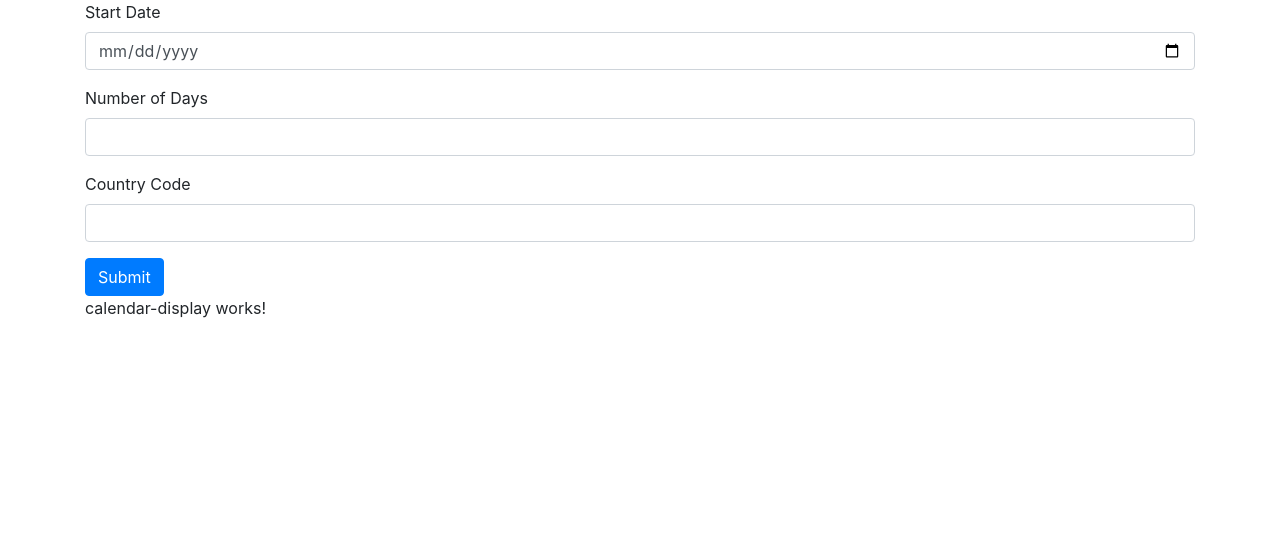
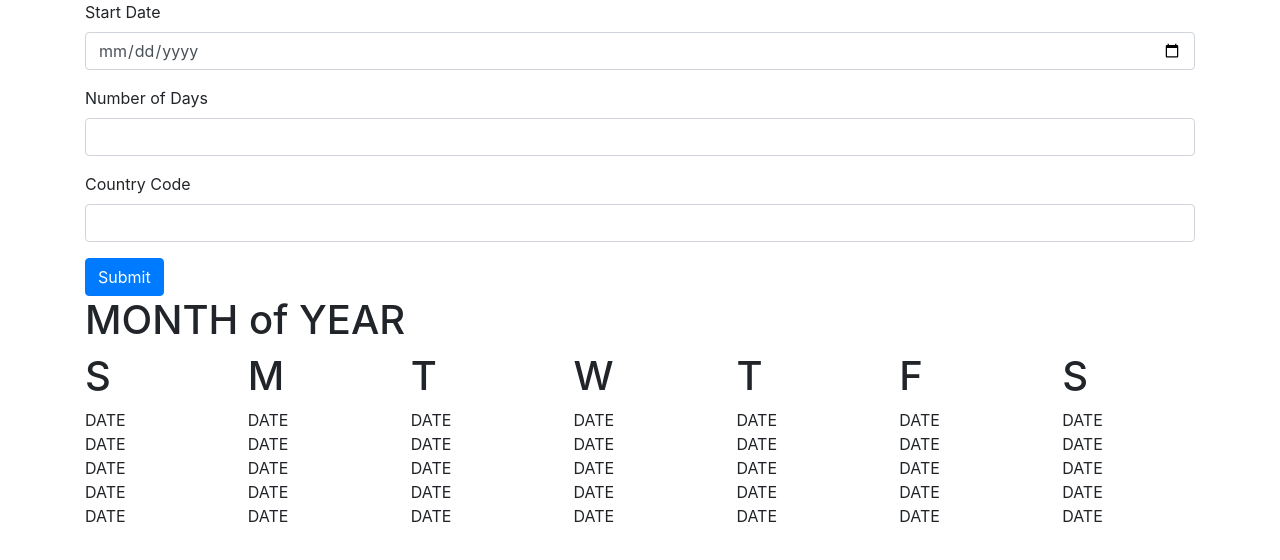
Before and after one commit to chris-witt/ui-coding-challenge, an Angular app: page / in a window 1280 px wide. Shown: the top 560 px of the page. Built offline with nearby package versions, Linux system fonts and the light colour scheme.

Commit message:
added some markup to hold the calendar

```diff
--- a/src/app/calendar-display/calendar-display.component.html
+++ b/src/app/calendar-display/calendar-display.component.html
@@ -1,3 +1,141 @@
-<p>
-  calendar-display works!
-</p>
+<div class="calendar">
+  <h1>MONTH of YEAR</h1>
+  <div class="row header">
+    <div class="col-sm day">
+      <h1>S</h1>
+    </div>
+    <div class="col-sm day">
+      <h1>M</h1>
+    </div>
+    <div class="col-sm day">
+      <h1>T</h1>
+    </div>
+    <div class="col-sm day">
+      <h1>W</h1>
+    </div>
+    <div class="col-sm day">
+      <h1>T</h1>
+    </div>
+    <div class="col-sm day">
+      <h1>F</h1>
+    </div>
+    <div class="col-sm day">
+      <h1>S</h1>
+    </div>
+  </div>
+  <div class="row week">
+    <div class="col-sm day">
+      <span class="date">DATE</span>
+    </div>
+    <div class="col-sm day">
+      <span class="date">DATE</span>
+    </div>
+    <div class="col-sm day">
+      <span class="date">DATE</span>
+    </div>
+    <div class="col-sm day">
+      <span class="date">DATE</span>
+    </div>
+    <div class="col-sm day">
+      <span class="date">DATE</span>
+    </div>
+    <div class="col-sm day">
+      <span class="date">DATE</span>
+    </div>
+    <div class="col-sm day">
+      <span class="date">DATE</span>
+    </div>
+  </div>
+  <div class="row week">
+    <div class="col-sm day">
+      <span class="date">DATE</span>
+    </div>
+    <div class="col-sm day">
+      <span class="date">DATE</span>
+    </div>
+    <div class="col-sm day">
+      <span class="date">DATE</span>
+    </div>
+    <div class="col-sm day">
+      <span class="date">DATE</span>
+    </div>
+    <div class="col-sm day">
+      <span class="date">DATE</span>
+    </div>
+    <div class="col-sm day">
+      <span class="date">DATE</span>
+    </div>
+    <div class="col-sm day">
+      <span class="date">DATE</span>
+    </div>
+  </div>
+  <div class="row week">
+    <div class="col-sm day">
+      <span class="date">DATE</span>
+    </div>
+    <div class="col-sm day">
+      <span class="date">DATE</span>
+    </div>
+    <div class="col-sm day">
+      <span class="date">DATE</span>
+    </div>
+    <div class="col-sm day">
+      <span class="date">DATE</span>
+    </div>
+    <div class="col-sm day">
+      <span class="date">DATE</span>
+    </div>
+    <div class="col-sm day">
+      <span class="date">DATE</span>
+    </div>
+    <div class="col-sm day">
+      <span class="date">DATE</span>
+    </div>
+  </div>
+  <div class="row week">
+    <div class="col-sm day">
+      <span class="date">DATE</span>
+    </div>
+    <div class="col-sm day">
+      <span class="date">DATE</span>
+    </div>
+    <div class="col-sm day">
+      <span class="date">DATE</span>
+    </div>
+    <div class="col-sm day">
+      <span class="date">DATE</span>
+    </div>
+    <div class="col-sm day">
+      <span class="date">DATE</span>
+    </div>
+    <div class="col-sm day">
+      <span class="date">DATE</span>
+    </div>
+    <div class="col-sm day">
+      <span class="date">DATE</span>
+    </div>
+  </div>
+  <div class="row week">
+    <div class="col-sm day">
+      <span class="date">DATE</span>
+    </div>
+    <div class="col-sm day">
+      <span class="date">DATE</span>
+    </div>
+    <div class="col-sm day">
+      <span class="date">DATE</span>
+    </div>
+    <div class="col-sm day">
+      <span class="date">DATE</span>
+    </div>
+    <div class="col-sm day">
+      <span class="date">DATE</span>
+    </div>
+    <div class="col-sm day">
+      <span class="date">DATE</span>
+    </div>
+    <div class="col-sm day">
+      <span class="date">DATE</span>
+    </div>
+  </div>
+</div>
```
